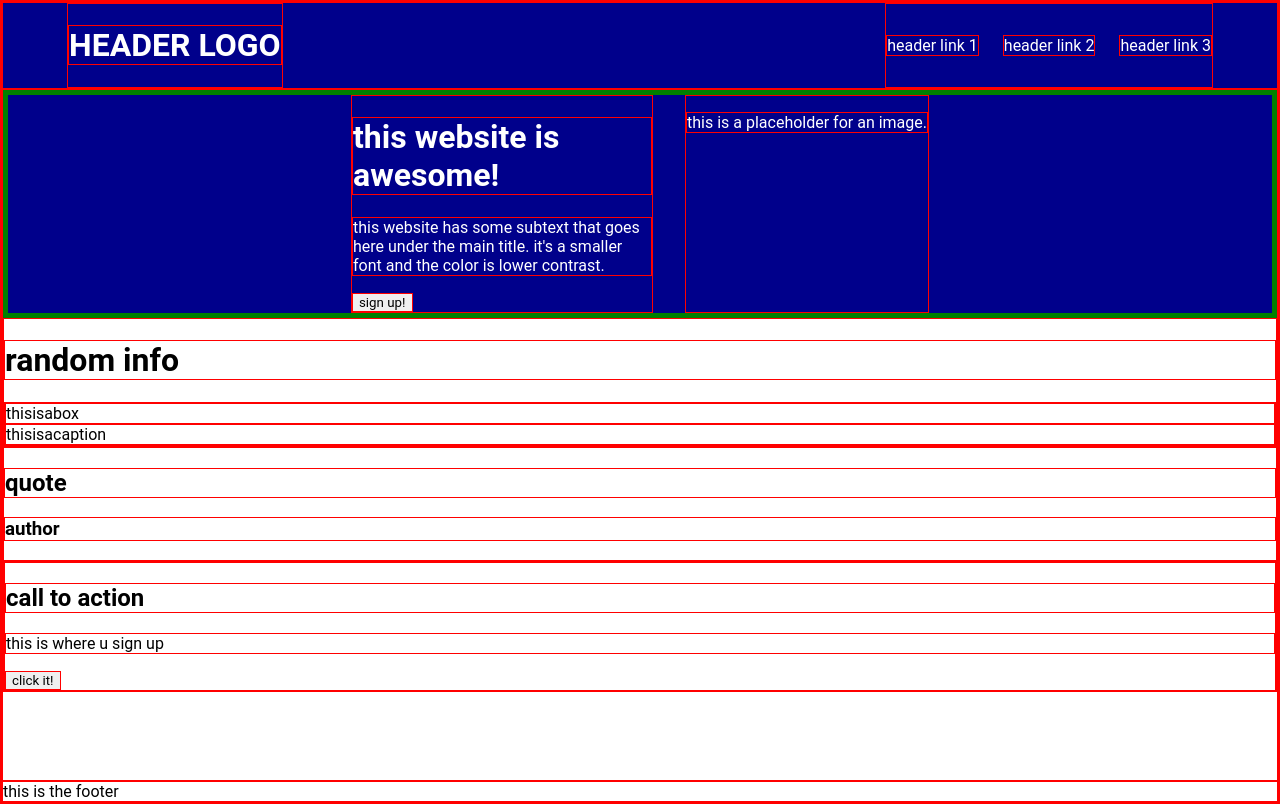
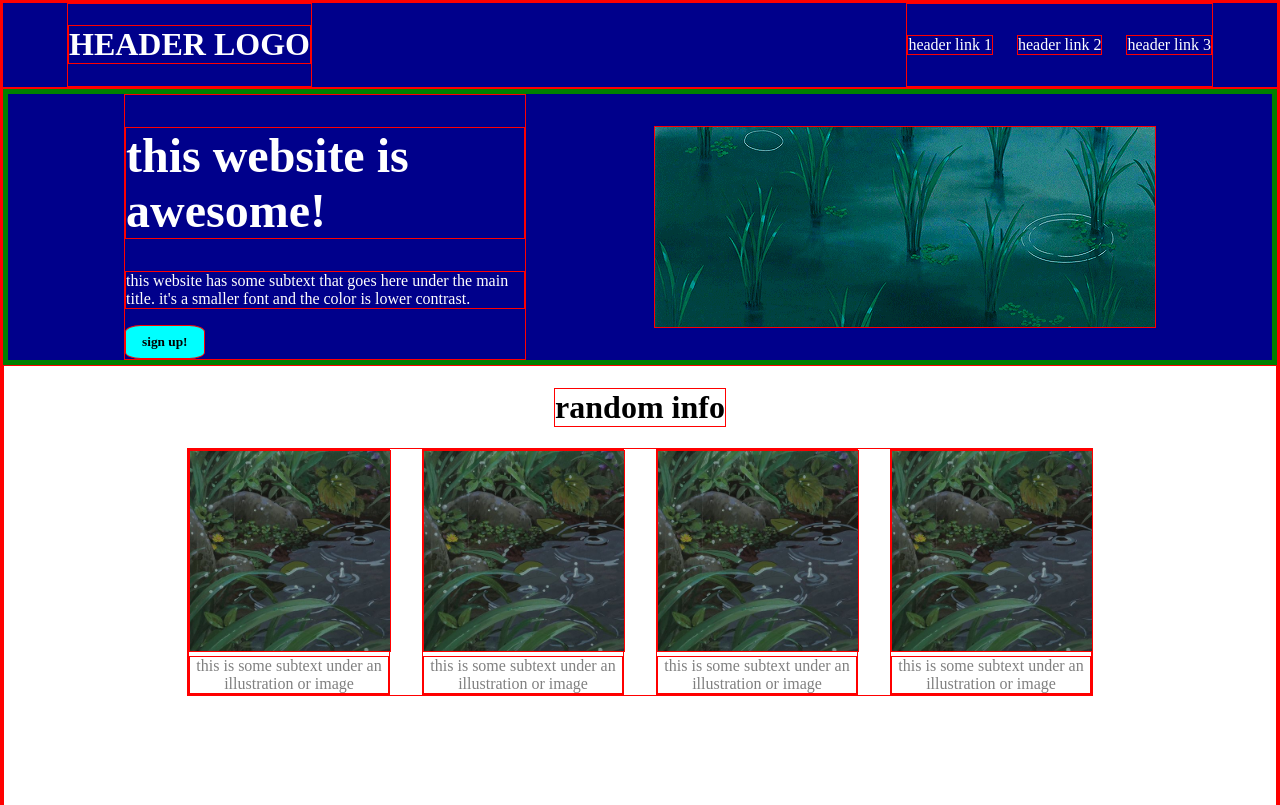
Before and after one commit to seafoamet/LandingPage, a plain HTML site: page index.html in a window 1280 px wide. Shown: the top 805 px of the page. Drawn offline with Linux system fonts and the light colour scheme.

Commit message:
Replaced herotext image
added images and positioned elements inside container2

```diff
--- a/index.html
+++ b/index.html
@@ -22,15 +22,27 @@
                     <p>this website has some subtext that goes here under the main title. it's a smaller font and the color is lower contrast.</p>
                     <button>sign up!</button>
                 </div>
-                <div class="image">
-                    <p>this is a placeholder for an image.</p>
-                </div>
+                <img src="./images/aes.webp" alt="anime gif of rain falling into a pond">
             </div>
             <div class="container two">
                 <h1>random info</h1>
-                <div class="cards">
-                    <div class="boxes">thisisabox</div>
-                    <div class="text">thisisacaption</div>
+                <div class="cardwrapper">
+                    <div class="card">
+                        <img src="./images/aes2.jpg" alt="anime pond with leaves">
+                        <div class="text">this is some subtext under an illustration or image</div>
+                    </div>
+                    <div class="card">
+                        <img src="./images/aes2.jpg" alt="anime pond with leaves">
+                        <div class="text">this is some subtext under an illustration or image</div>
+                    </div>
+                    <div class="card">
+                        <img src="./images/aes2.jpg" alt="anime pond with leaves">
+                        <div class="text">this is some subtext under an illustration or image</div>
+                    </div>
+                    <div class="card">
+                        <img src="./images/aes2.jpg" alt="anime pond with leaves">
+                        <div class="text">this is some subtext under an illustration or image</div>
+                    </div>
                 </div>
             </div>
             <div class="container three">
--- a/styles.css
+++ b/styles.css
@@ -1,6 +1,6 @@
 * {
     border: 1px solid red;
-    font-family: "Roboto", sans-serif;
+    font-family:"fantasy";
 }
 
 a {
@@ -36,15 +36,54 @@ body {
     flex-direction: column;
 }
 
+.container {
+    display: flex;
+    justify-content: center;
+    align-items: center;
+}
+
 .container.one {
     display: flex;
     justify-content: center;
     background-color: darkblue;
     color: white;
     border: 5px solid green;
-    gap: 32px;
+    align-items: center;
+    gap: 128px;
 }
 
 .herotext {
-    width: 300px;
+    width: 400px;
 }
+
+.herotext h1 {
+    font-size: 48px;
+}
+
+button {
+    background-color: aqua;
+    border-radius: 20%;
+    padding: 8px 16px;
+    font-weight: bold;
+}
+
+.container.two {
+    flex-direction: column;
+}
+
+.cardwrapper {
+    display: flex;
+    gap: 32px;
+    text-align: center;
+    color: grey;
+    margin-bottom: 128px;
+}
+
+.card {
+    width: 200px;
+}
+
+.card img {
+    height: 200px;
+    width: auto;
+}
```
Also changed, not shown: images/aes.webp (added), images/aes2.jpg (added).
